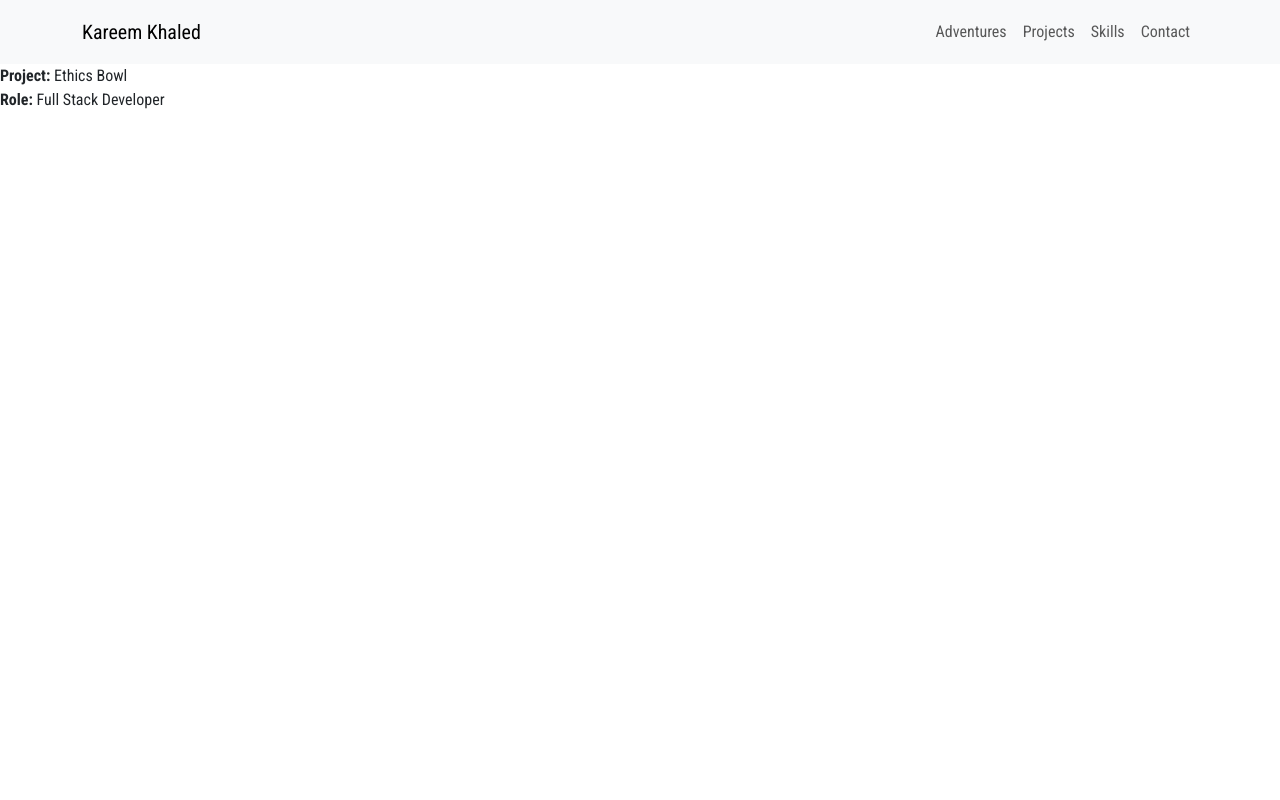
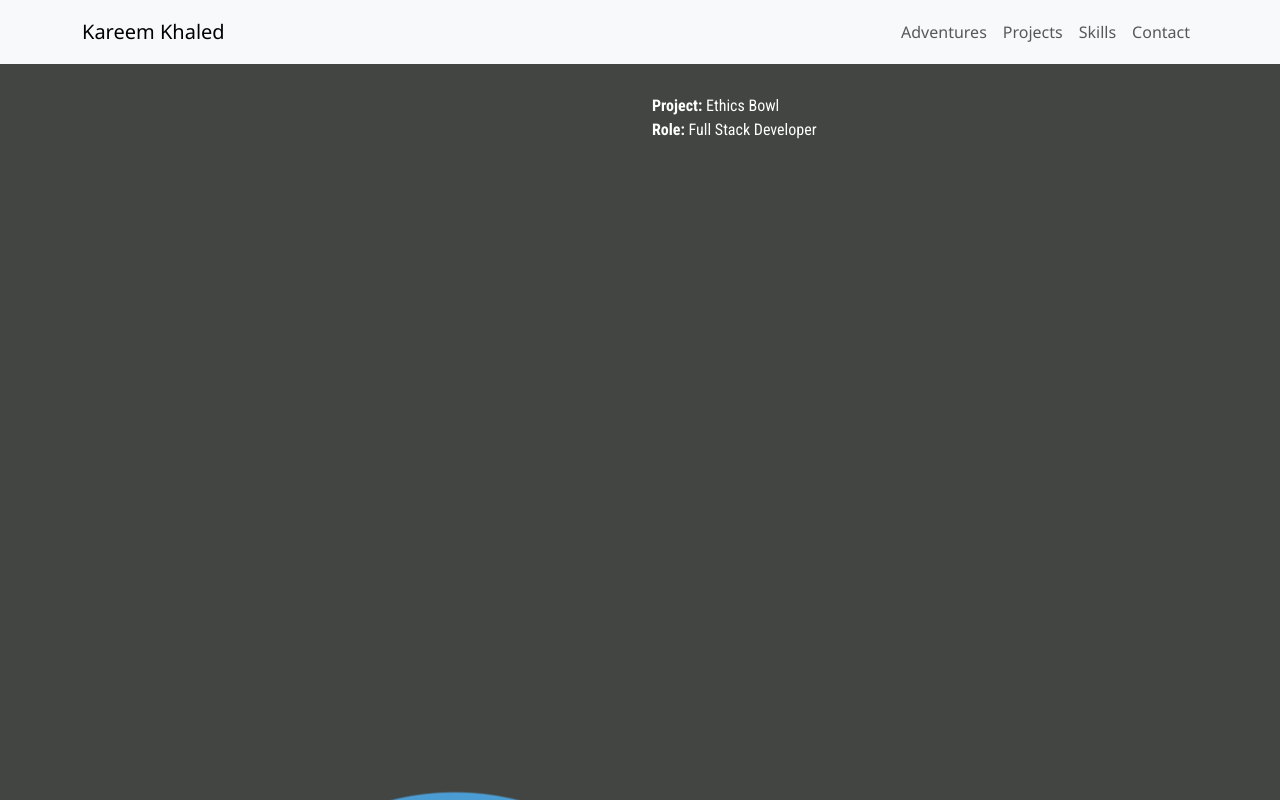
Before and after one commit to CSG55/kareem-portfolio, a React (Create React App) app in the folder kareem-portfolio/: page /project/ethics-bowl in a window 1280 px wide. Built offline with nearby package versions, Linux system fonts and the light colour scheme.

Commit message:
style adjustments to project background color, navbar font

```diff
--- a/kareem-portfolio/src/components/ProjectView.js
+++ b/kareem-portfolio/src/components/ProjectView.js
@@ -1,5 +1,5 @@
 import React from 'react';
-import {Row} from "react-bootstrap";
+import {Col, Row} from "react-bootstrap";
 import {SummaryBlock} from "./common";
 
 function ProjectView({title, mission, role, stack, date, description, image}) {
@@ -8,9 +8,11 @@ function ProjectView({title, mission, role, stack, date, description, image}) {
 
     return (
         <div className="project-view">
-            {/*<Row className="top-img">*/}
-            {/*    <img src={image}></img>*/}
-            {/*</Row>*/}
+            <Row>
+                <Col sm={12} lg={6}>
+                    <img src={image}></img>
+                </Col>
+                <Col sm={12} lg={6}>
                     <div className="project-summary">
                         {title &&
                             <SummaryBlock name={'Project'} content={title}/>
@@ -33,10 +35,8 @@ function ProjectView({title, mission, role, stack, date, description, image}) {
                             {description}
                         </div>
                     }
-            <div
-            />
-
-
+                </Col>
+            </Row>
         </div>
     );
 }
--- a/kareem-portfolio/src/styles/App.scss
+++ b/kareem-portfolio/src/styles/App.scss
@@ -60,6 +60,7 @@
 
 .navbar{
   height: 8%;
+  font-family: 'Noto Sans', sans-serif;
   @media (max-width: 992px) {
     overflow: hidden;
     height: unset;
@@ -87,7 +88,7 @@
   }
 
   .interactive-panel {
-    height: 200px;
+    height: 230px;
     transition: transform 0.3s, box-shadow 0.3s;
     margin: 10px;
     width: 300px;
@@ -96,10 +97,13 @@
     border: 1px solid $tertiary-beige;
     border-radius: 15px;
     cursor: pointer;
+    @media (max-width: 768px) {
+      height: 175px;
+    }
 
     & img {
       position: absolute;
-      padding: 0 10px 0 10px
+      padding: 0 15px 0 15px
     }
     & .card-body {
       display: flex;
@@ -137,7 +141,7 @@
 }
 
 .project-dashboard {
-  background-color: $primary-green;
+  background-color: $secondary-olive;
   min-height: 92%;
   position: absolute;
   width: 100%;
@@ -194,3 +198,10 @@ blockquote {
 .project-description {
   text-align: left;
 }
+
+.project-view-wrapper {
+  background-color: $secondary-olive;
+  height: 100%;
+  color: white;
+  padding: 30px 10px 10px 10px;
+}
--- a/kareem-portfolio/src/styles/variables.scss
+++ b/kareem-portfolio/src/styles/variables.scss
@@ -5,6 +5,7 @@ $turquoise: #7a82ab;
 $green-gray: #2dc2bd;
 
 $primary-green: #424827;
+$secondary-olive: #424541;
 $chestnut: #884A39;
 $caramel: #C38154;
 $tertiary-beige: #F1ECE5;
```
Lines whose indentation alone changed are shown as unchanged.
